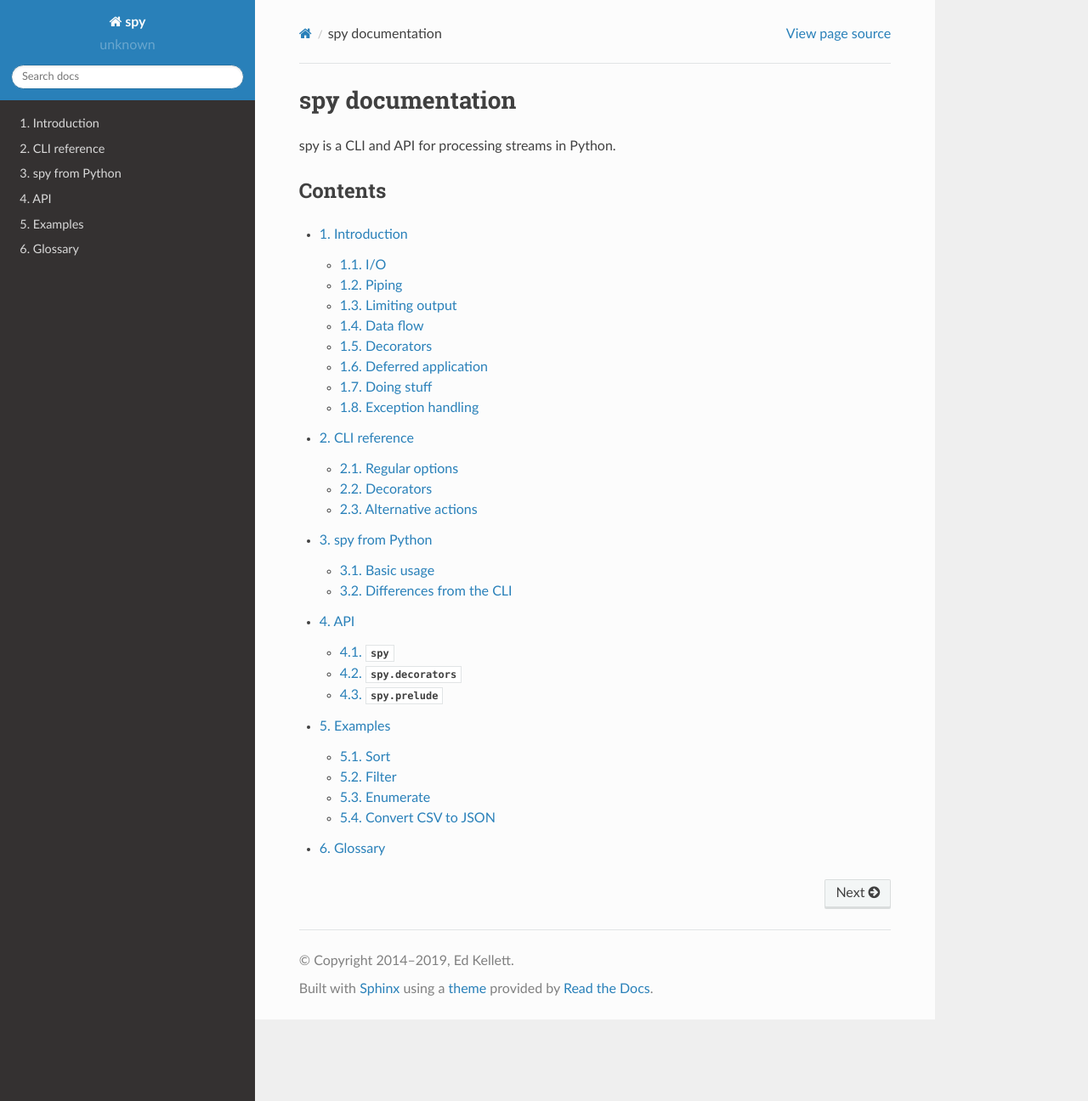
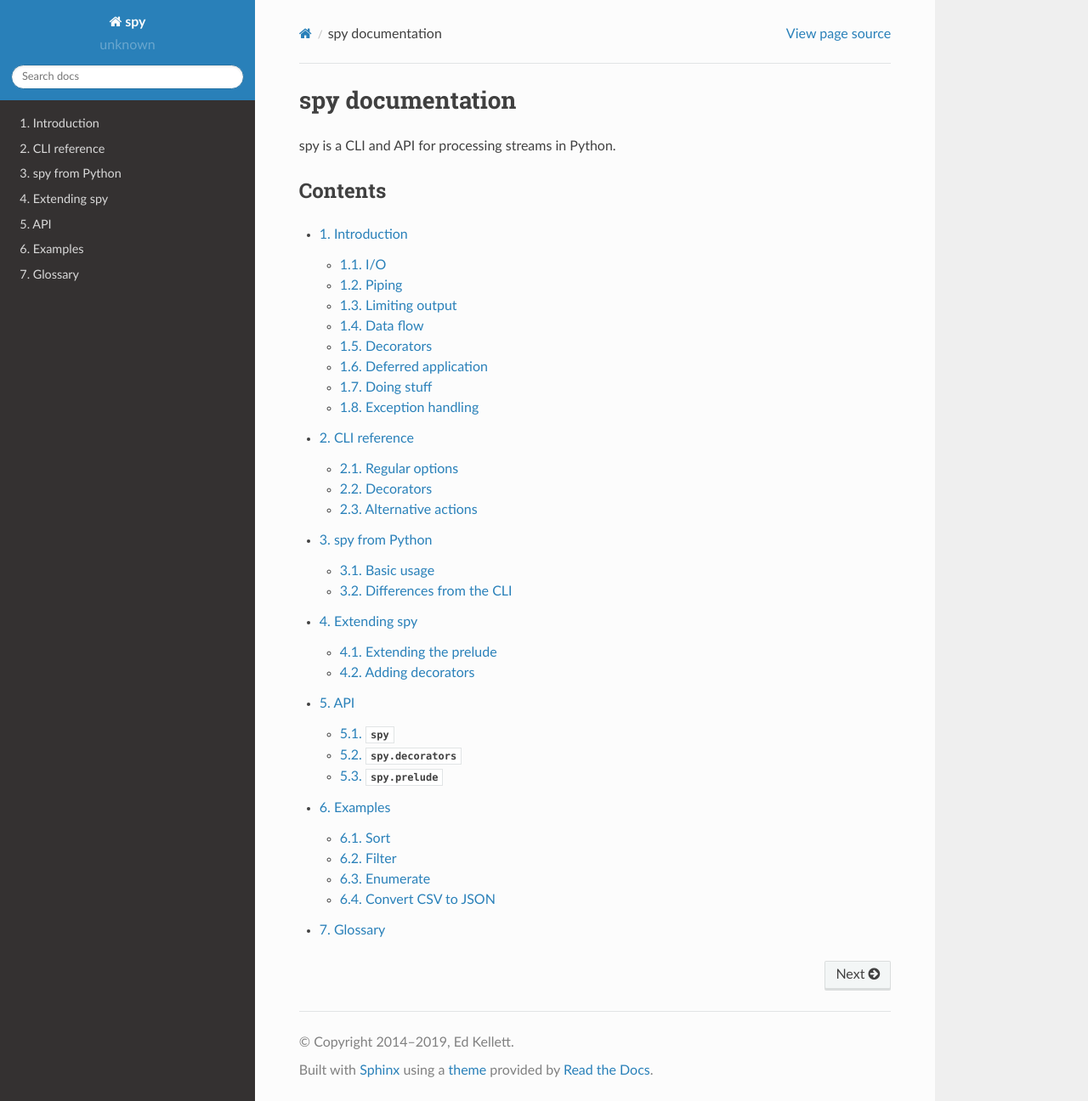
Before and after one commit to edk0/spy, a Sphinx documentation site: the page built from doc/index.rst, in a window 1280 px wide and 1296 px high. Shown: the whole window at 85% size. Built offline with Sphinx 7.4.7 and the Read the Docs theme 2.0.0, drawn with Linux system fonts in a browser that asks for light colours; some of the changed lines change nothing that is shown.

Commit message:
Add doc/extending

```diff
--- /dev/null
+++ b/doc/extending.rst
@@ -0,0 +1,93 @@
+*************
+Extending spy
+*************
+
+spy supports a very simple extension mechanism using `entry points`_. A package
+wishing to extend its functionality should provide an entry point for the group
+``spy.init``. The entry point will be called with no arguments before spy does
+anything.
+
+There are two primary means of extending spy: adding fragment decorators, and
+adding functions to :mod:`~spy.prelude`.
+
+
+Extending the prelude
+=====================
+
+Adding functions to the prelude is trivial: simply import :mod:`spy.prelude` and
+put things in it.
+
+.. code-block:: python
+
+   from spy import prelude
+   prelude.uc = lambda s: str(s).upper()
+
+.. code-block:: console
+
+   $ spy -c uc <<< hello
+   HELLO
+
+
+Adding decorators
+=================
+
+spy's decorators are created using a helper decorator,
+:func:`spy.decorators.decorator`, which does a lot of work to set up exception
+handling and deal with the optional context argument to fragments. Because of
+this, the form decorators must take is slightly prescribed. Basic usage is as
+follows:
+
+.. code-block:: python
+
+   @decorator('--uppercase', '-U', doc='Make the result uppercase')
+   def uppercase(fn, v, context):
+       return str(fn(v, context)).upper()
+
+.. code-block:: console
+
+   $ spy -u pipe <<< hello
+   HELLO
+
+In general, the function to which :func:`~spy.decorators.decorator` is applied
+to three arguments for the decorated fragment function, the input value and the
+context. ``fn`` is adjusted to always take the context argument for simplicity.
+The decorator function is responsible for calling ``fn`` and returning the result.
+
+If it's advantageous to do some setup first, it can be pulled into a function
+and passed as the ``prep`` keyword argument. Its return value will be passed as
+a fourth argument to the decorator.
+
+.. code-block:: python
+
+   def _prep_cached(fn):
+       return {}
+
+   @decorator('--cached', '-C', doc='Cache this fragment', prep=_prep_cached)
+   def cached(fn, v, context, cache):
+       if v not in cache:
+           cache[v] = fn(v, context)
+       return cache[v]
+
+.. code-block:: console
+
+   $ spy -m '[1,2,2,2,3,4]' -Cc print
+   1
+   2
+   3
+   4
+
+Finally, if your decorator should take a literal string rather than a fragment,
+use the ``takes_string`` parameter. The decorator API is as above, except that
+the fragment function will return a tuple of its execution scope and the string.
+
+.. code-block:: python
+
+   @decorator('--template', '-t', doc='Template this string', takes_string=True)
+   def template(fn, v, context):
+       env, s = fn(v, context)
+       return string.Template(s).substitute(env)
+
+.. code-block:: console
+
+   $ spy '{"a": 10, "b": 20}' -kt '$a $b'
+   10 20
--- a/doc/index.rst
+++ b/doc/index.rst
@@ -13,6 +13,7 @@
    intro
    cli-reference
    from-python
+   extending
    api/index
    examples
    glossary
```
